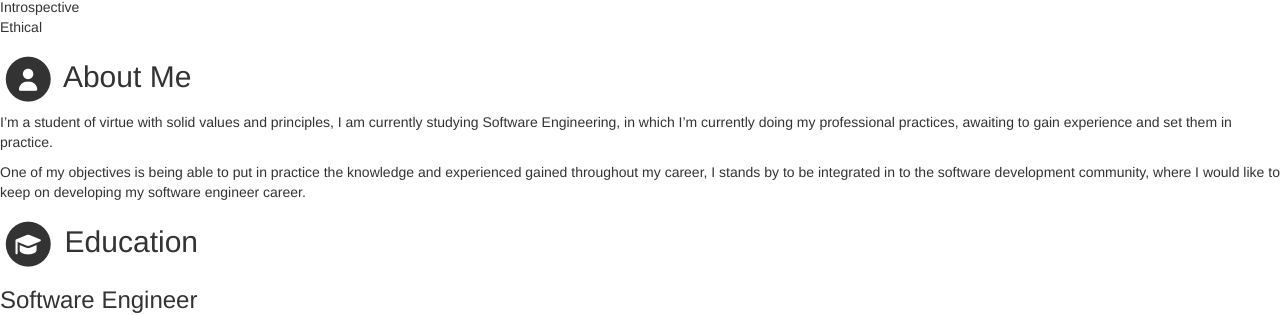
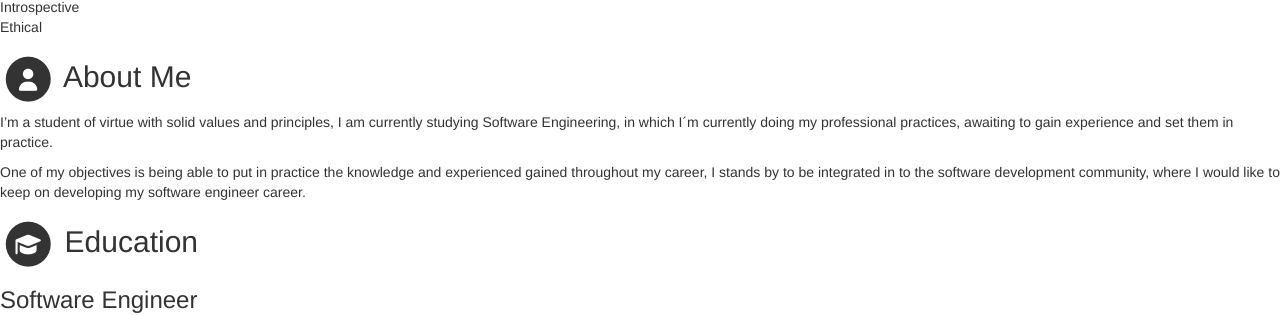
Before and after one commit to BC-MAR-21-ROR/kata-resume-RobertVel666, a Jekyll site: the page built from index.html, in a window 1280 px wide. Shown: the part 726-1041 px from the top of the page. Built offline with Jekyll 4.4.1, drawn with Linux system fonts in a browser that asks for light colours; nearby versions of some CDN libraries; library files that are not in the unit come from our copies.

```diff
--- a/_data/data.yml
+++ b/_data/data.yml
@@ -9,7 +9,7 @@ sidebar:
   # Profile information
   name: Roberto Antonio Velasco Munguía # Nombre completo
   tagline: Ruby On Rails Web Developer # React Native Mobile Developer ó Ruby on Rails Web Developer Según sea el caso
-  avatar: profile.png # Colocar una imagen con tu foto de 100x100 pixels dentro de /assets/images
+  avatar: profile.jpg # Colocar una imagen con tu foto de 100x100 pixels dentro de /assets/images
 
   # Actualiza tus datos de contacto
   email: robertvelasco99@gmail.com
@@ -93,7 +93,7 @@ career-profile:
   title: About Me # NO MODIFICAR
   summary: |
     I'm a student of virtue with solid values and principles, I am currently
-    studying Software Engineering, in which I'm currently doing my professional
+    studying Software Engineering, in which I´m currently doing my professional
     practices, awaiting to gain experience and set them in practice.
 
     One of my objectives is being able to put in practice the knowledge and
```
Also changed, not shown: assets/images/profile.jpg (added), assets/images/profile.png (deleted).
